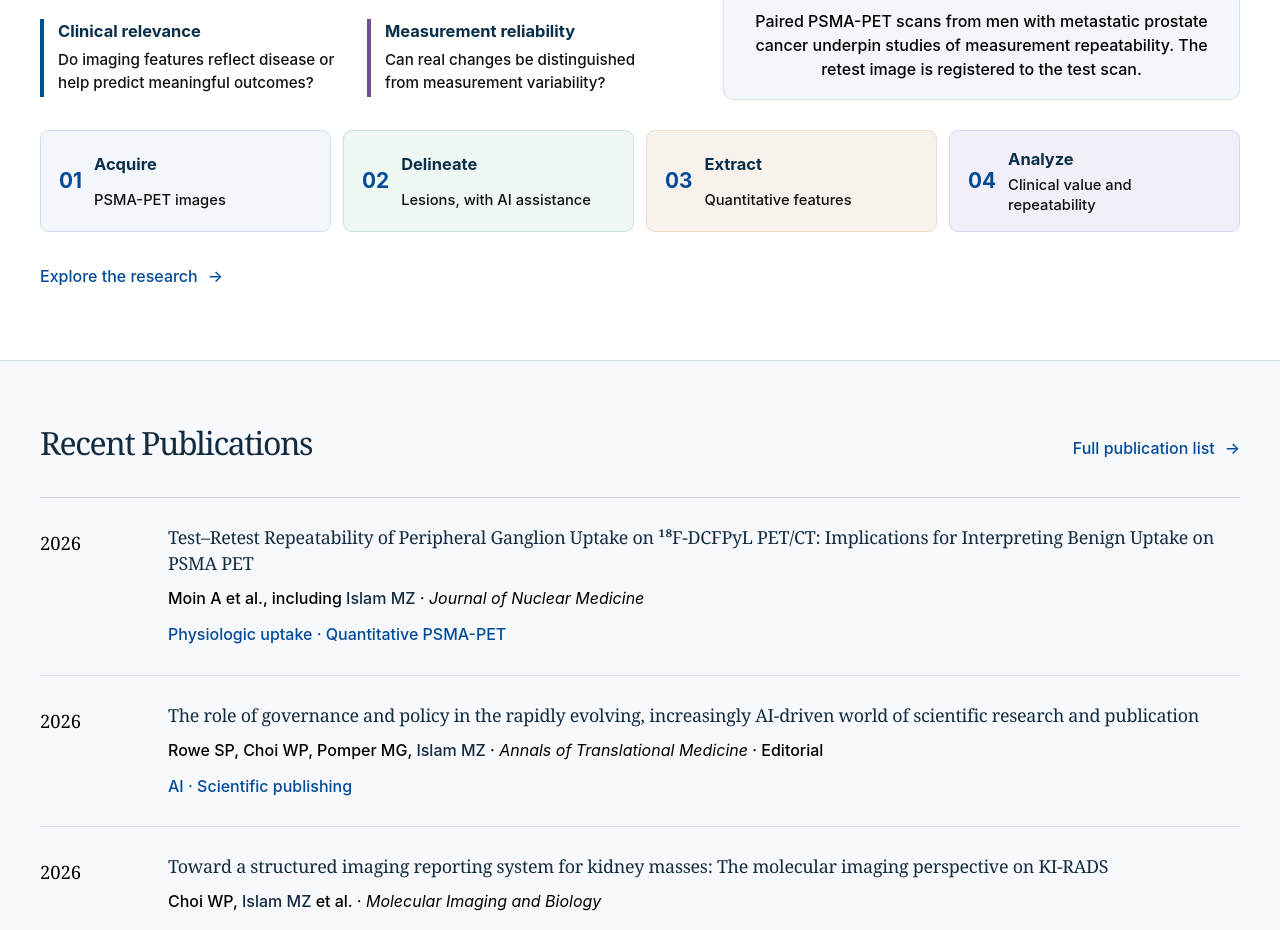
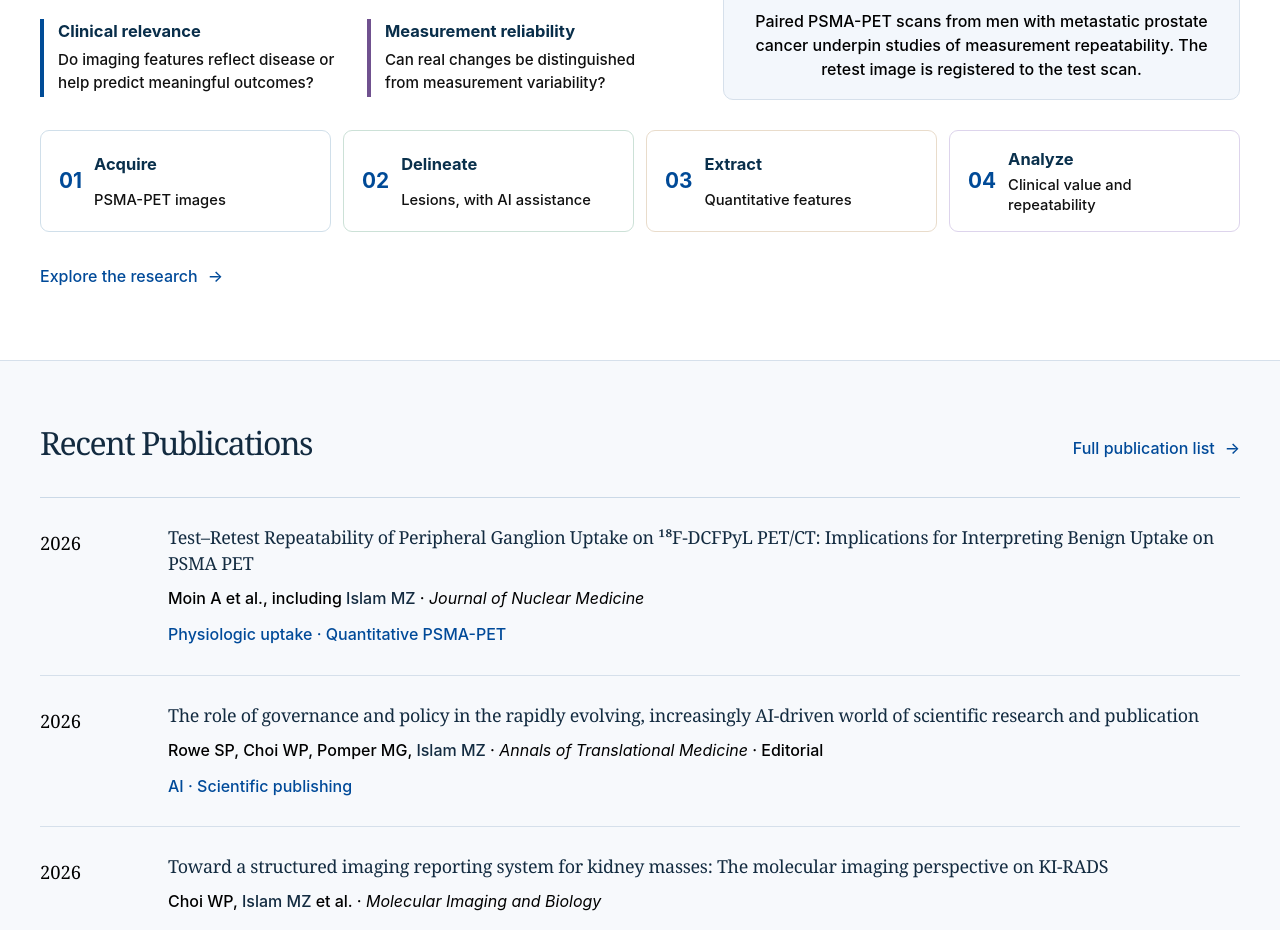
Before and after one commit to Zobaer/zobaer.github.io, a plain HTML site: page index.html in a window 1280 px wide. Shown: the part 1328-2258 px from the top of the page. Drawn offline with Linux system fonts and the light colour scheme.

Commit message:
Remove workflow card background colors

```diff
--- a/index.html
+++ b/index.html
@@ -509,10 +509,10 @@
 #zobaer-site .home-research-highlights p{margin:7px 0 0;color:#111;font-size:.95rem;line-height:1.5}
 #zobaer-site .home-research-actions{grid-column:1/-1}#zobaer-site .home-research .home-research-link{margin-top:0}
 #zobaer-site .home-workflow{grid-column:1/-1;display:grid;grid-template-columns:repeat(4,minmax(0,1fr));gap:12px;list-style:none;padding:0;margin:0}
-#zobaer-site .home-workflow li{min-width:0;background:#f3f7fc;border:1px solid #d0dfea;border-radius:9px;padding:15px 18px;display:grid;grid-template-columns:auto 1fr;column-gap:12px;align-items:center}
-#zobaer-site .home-workflow li:nth-child(2){background:#eff7f3;border-color:#cce1d7}
-#zobaer-site .home-workflow li:nth-child(3){background:#f7f2eb;border-color:#e9dccb}
-#zobaer-site .home-workflow li:nth-child(4){background:#f2eff9;border-color:#ddd4ec}
+#zobaer-site .home-workflow li{min-width:0;border:1px solid #d0dfea;border-radius:9px;padding:15px 18px;display:grid;grid-template-columns:auto 1fr;column-gap:12px;align-items:center}
+#zobaer-site .home-workflow li:nth-child(2){border-color:#cce1d7}
+#zobaer-site .home-workflow li:nth-child(3){border-color:#e9dccb}
+#zobaer-site .home-workflow li:nth-child(4){border-color:#ddd4ec}
 #zobaer-site .home-workflow span{grid-row:span 2;color:#004a97;font-weight:700;font-size:1.3rem}
 #zobaer-site .home-workflow strong{font-size:1.03rem;color:#0a304c}
 #zobaer-site .home-workflow small{font-size:.92rem;line-height:1.35;color:#111;margin-top:3px}
```
